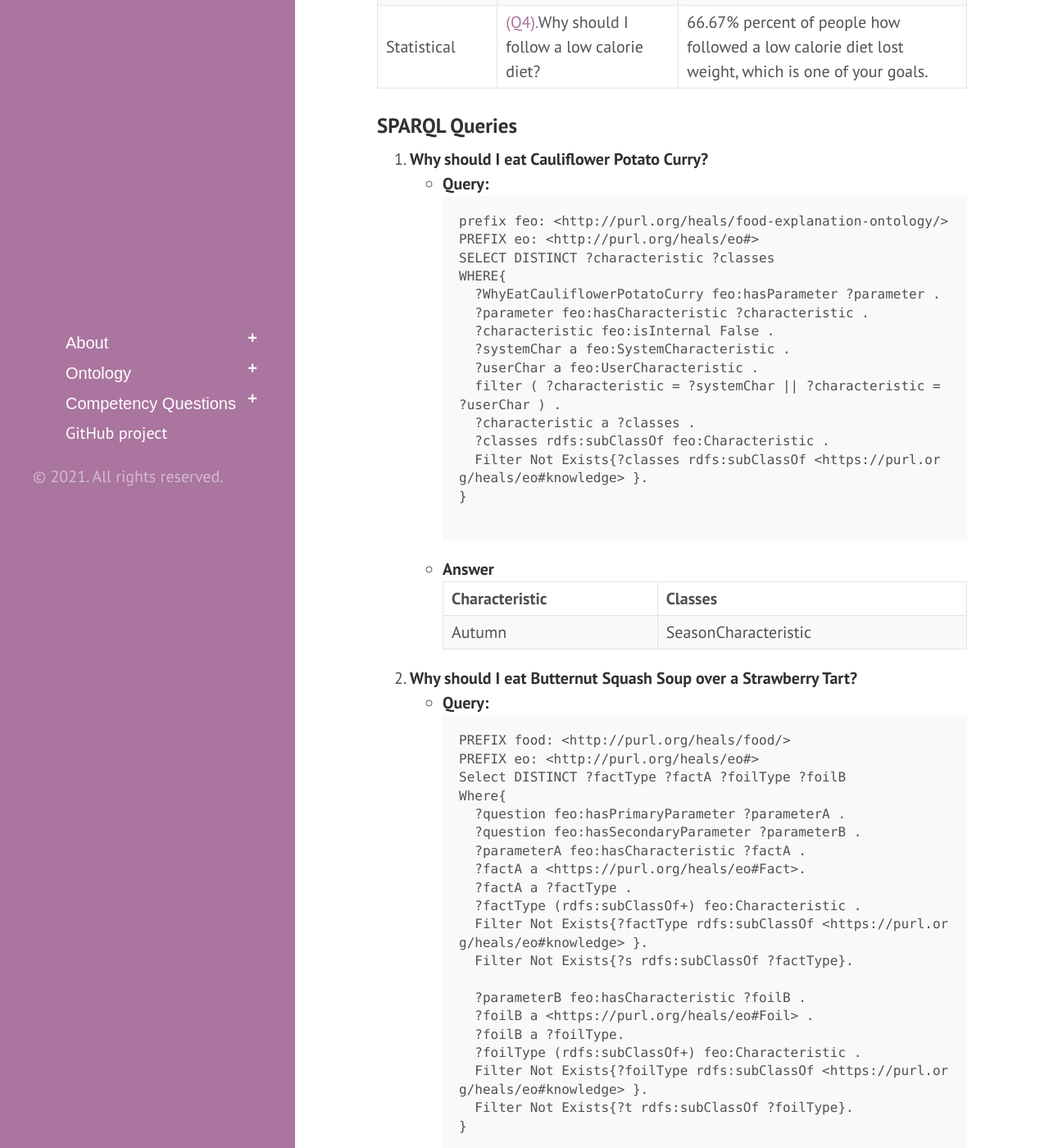
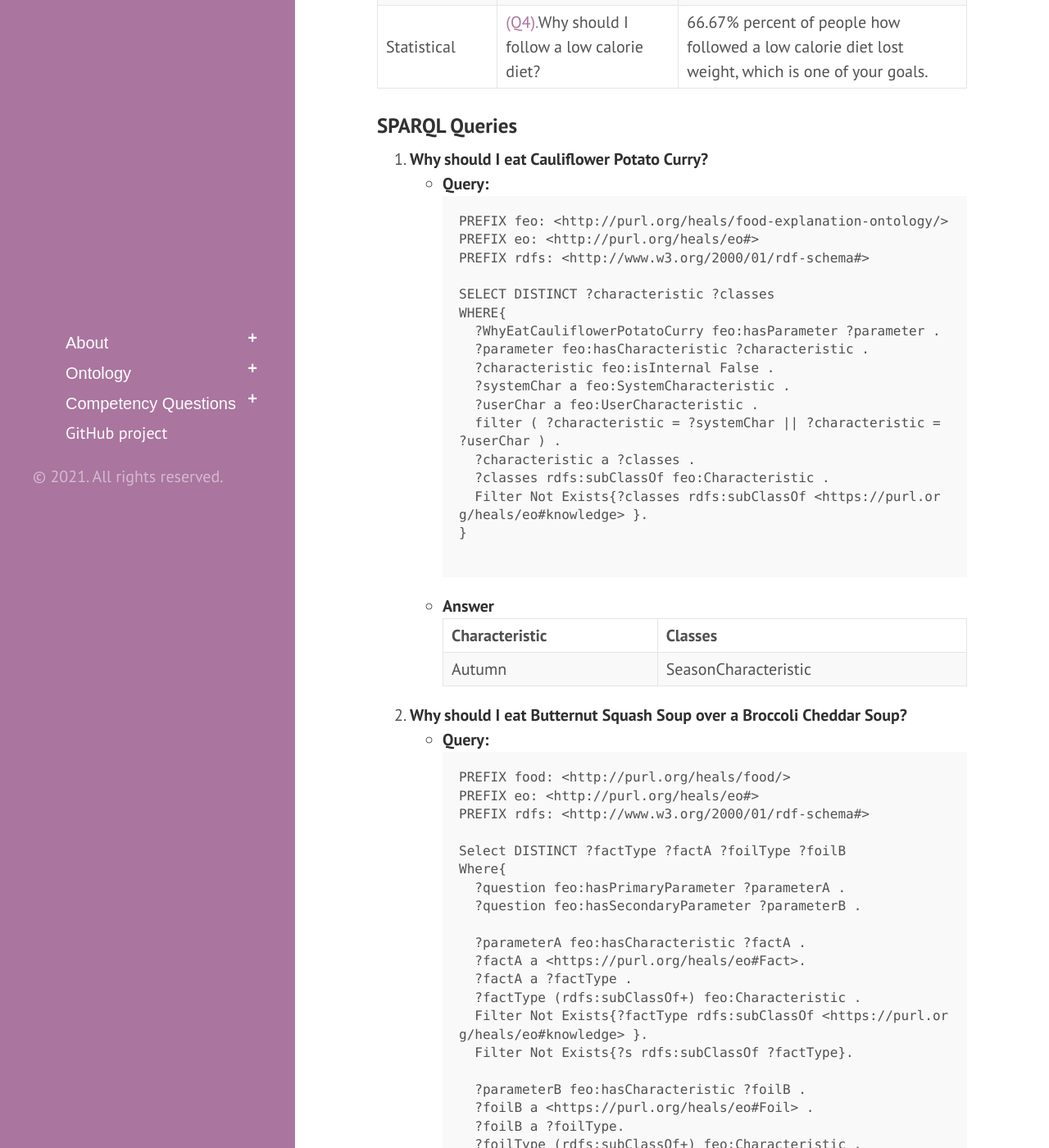
Before and after one commit to tetherless-world/food-expanation-ontology, a Jekyll site: the page built from competencyquestions.md, in a window 1280 px wide and 1400 px high, scrolled down 648 px. Shown: the whole window at 82% size. Built offline with Jekyll 4.4.1, drawn with Linux system fonts in a browser that asks for light colours; Markdown is read by kramdown in place of the engine named in the settings; some of the changed lines change nothing that is shown; some of the changed text lies outside the part shown.

Commit message:
Update competencyquestions.md

```diff
--- a/competencyquestions.md
+++ b/competencyquestions.md
@@ -51,8 +51,10 @@
   <ul type = "circle">
     <li> <strong>Query:</strong> <br/>
       <pre>
-prefix feo: <http://purl.org/heals/food-explanation-ontology/>
+PREFIX feo: <http://purl.org/heals/food-explanation-ontology/>
 PREFIX eo: <http://purl.org/heals/eo#>
+PREFIX rdfs: <http://www.w3.org/2000/01/rdf-schema#>
+
 SELECT DISTINCT ?characteristic ?classes
 WHERE{
   ?WhyEatCauliflowerPotatoCurry feo:hasParameter ?parameter .
@@ -84,16 +86,19 @@
   </li>
   </ul>
   </li>
-  <li id="question2"><strong>Why should I eat Butternut Squash Soup over a Strawberry Tart?</strong>
+  <li id="question2"><strong>Why should I eat Butternut Squash Soup over a Broccoli Cheddar Soup?</strong>
   <ul type = "circle">
     <li> <strong>Query:</strong> <br/>
       <pre>
 PREFIX food: <http://purl.org/heals/food/>
 PREFIX eo: <http://purl.org/heals/eo#>
+PREFIX rdfs: <http://www.w3.org/2000/01/rdf-schema#>
+
 Select DISTINCT ?factType ?factA ?foilType ?foilB
 Where{
   ?question feo:hasPrimaryParameter ?parameterA .
   ?question feo:hasSecondaryParameter ?parameterB .
+
   ?parameterA feo:hasCharacteristic ?factA .
   ?factA a <https://purl.org/heals/eo#Fact>.
   ?factA a ?factType .
@@ -107,6 +112,7 @@
   ?foilType (rdfs:subClassOf+) feo:Characteristic .
   Filter Not Exists{?foilType rdfs:subClassOf <https://purl.org/heals/eo#knowledge> }.
   Filter Not Exists{?t rdfs:subClassOf ?foilType}.
+
 }
       </pre></li>
       <li><strong>Answer</strong> <br/>
@@ -124,7 +130,7 @@
     <td>SeasonCharacteristic</td>
     <td>Autumn</td>
     <td>AllergicFoodCharacteristic</td>
-    <td>Strawberry</td>
+    <td>Broccoli</td>
   </tr>
 </tbody>
 </table>
@@ -138,28 +144,36 @@
       <pre>
 PREFIX feo: <http://purl.org/heals/food-explanation-ontology/>
 PREFIX food: <http://purl.org/heals/food/>
-prefix rdfs: <http://www.w3.org/2000/01/rdf-schema#>
-SELECT Distinct ?parameter ?prop ?outputs
+PREFIX rdfs: <http://www.w3.org/2000/01/rdf-schema#>
+
+SELECT Distinct ?property ?ingredient ?outputs
 WHERE{
   feo:WhatIfIWasPregnant  feo:hasParameter ?parameter .
-  ?parameter ?prop  ?outputs .
-  ?prop rdfs:subPropertyOf feo:isCharacteristicOf.
-  ?outputs a food:Food .
+  ?parameter ?property  ?ingredient .
+  ?property rdfs:subPropertyOf feo:isCharacteristicOf.
+  ?ingredient a food:Food .
+  OPTIONAL { ?ingredient feo:isIngredientOf ?outputs.}
+}
       </pre></li>
       <li><strong>Answer</strong> <br/>
   <table>
 <thead>
   <tr>
-    <th>Parameter</th>
     <th>Property</th>
-    <th>Outputs</th>
+    <th>Base Food</th>
+    <th>Inherited Food</th>
   </tr>
 </thead>
 <tbody>
+    <tr>
+    <td>recommends</td>
+    <td>Spinach</td>
+    <td>Spinach Frittata</td>
+  </tr>
   <tr>
-    <td>Pregnancy Diet</td>
     <td>forbids</td>
     <td>Sushi</td>
+    <td></td>
   </tr>
 </tbody>
 </table>
```
